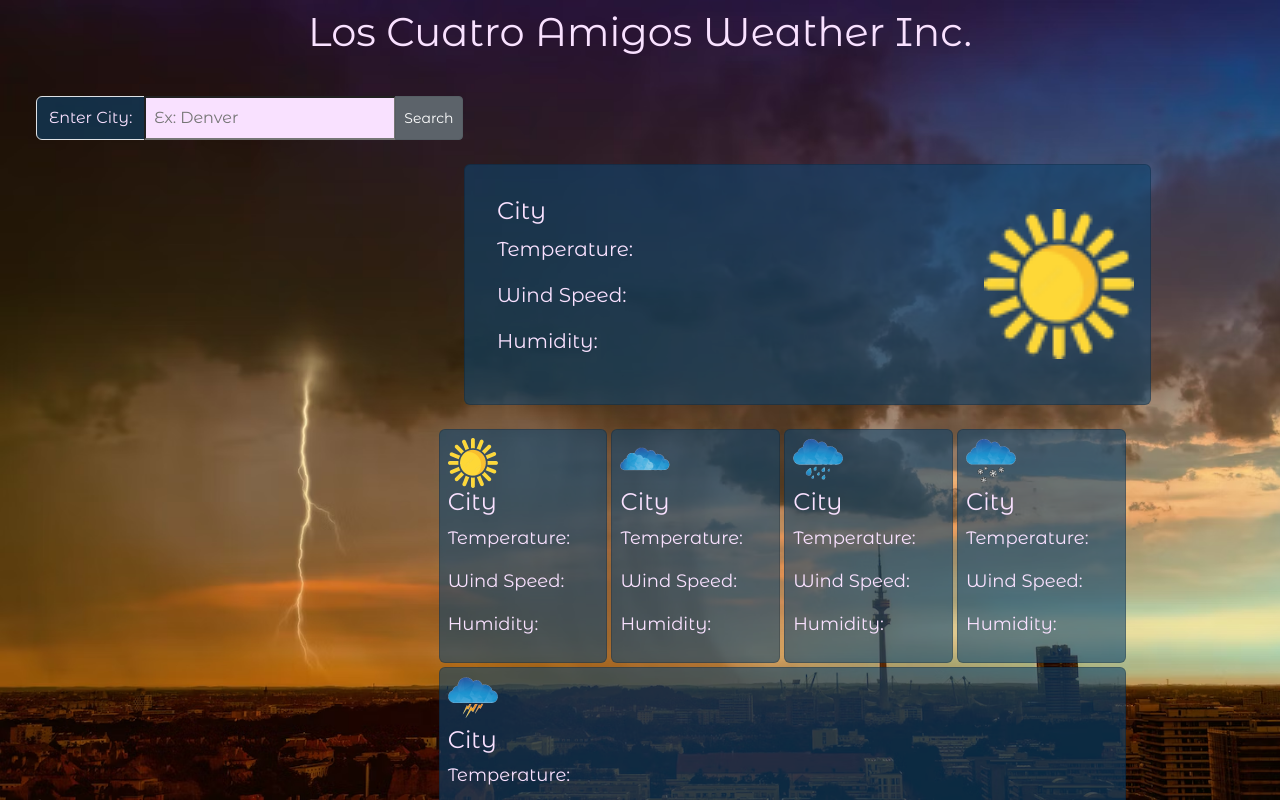
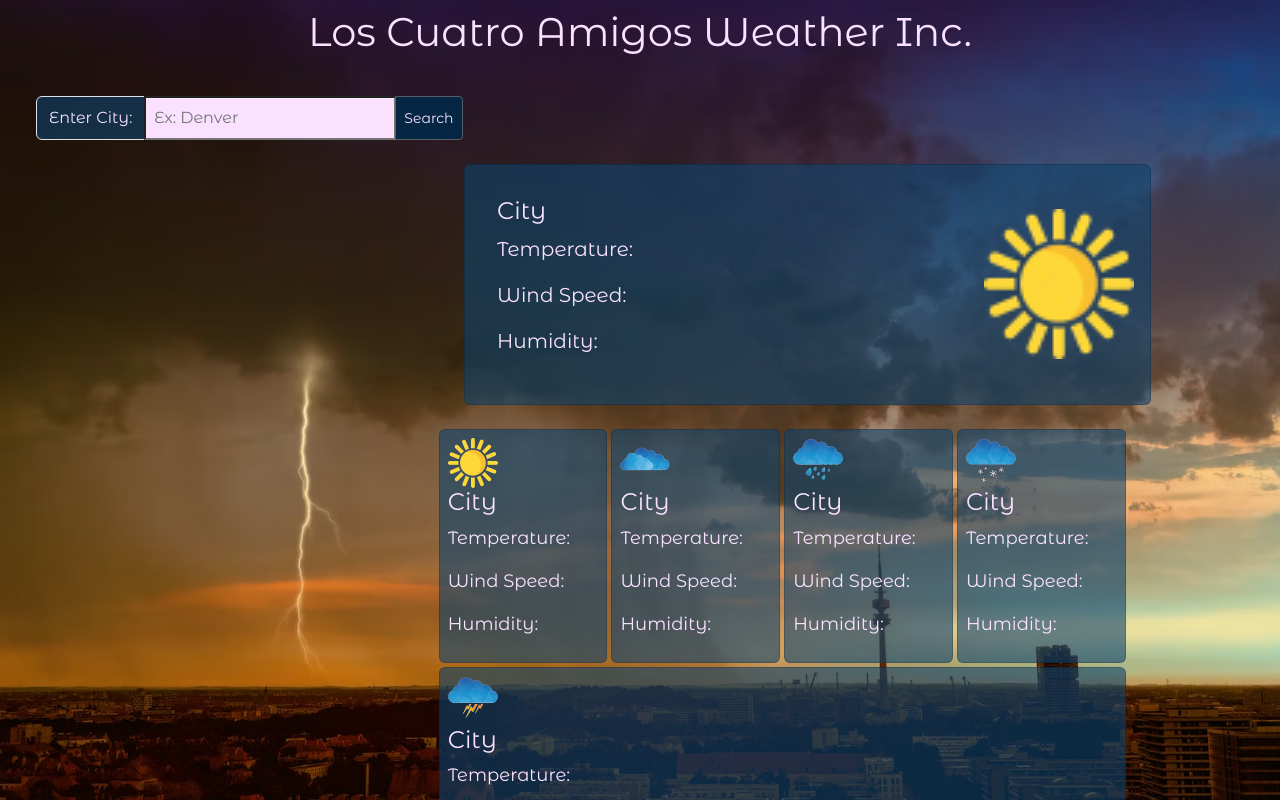
Before and after one commit to JThorneX/06-challenge-DU-bootcamp, a plain HTML site: page index.html in a window 1280 px wide. In both pictures the pointer is over the button "Search". Shown: the top 800 px of the page. Drawn offline with nearby package versions, Linux system fonts and the light colour scheme; no server answers.

Commit message:
fixed search button hover css

```diff
--- a/Assets/style.css
+++ b/Assets/style.css
@@ -62,6 +62,11 @@ h1 {
   color: var(--blueD);
 }
 
+.searchBtn:hover {
+  background-color: var(--blueD);
+  color: var(--light);
+}
+
 /* .citySearch:hover {
   background-color: var(--light);
   color: var(--blue);
```
